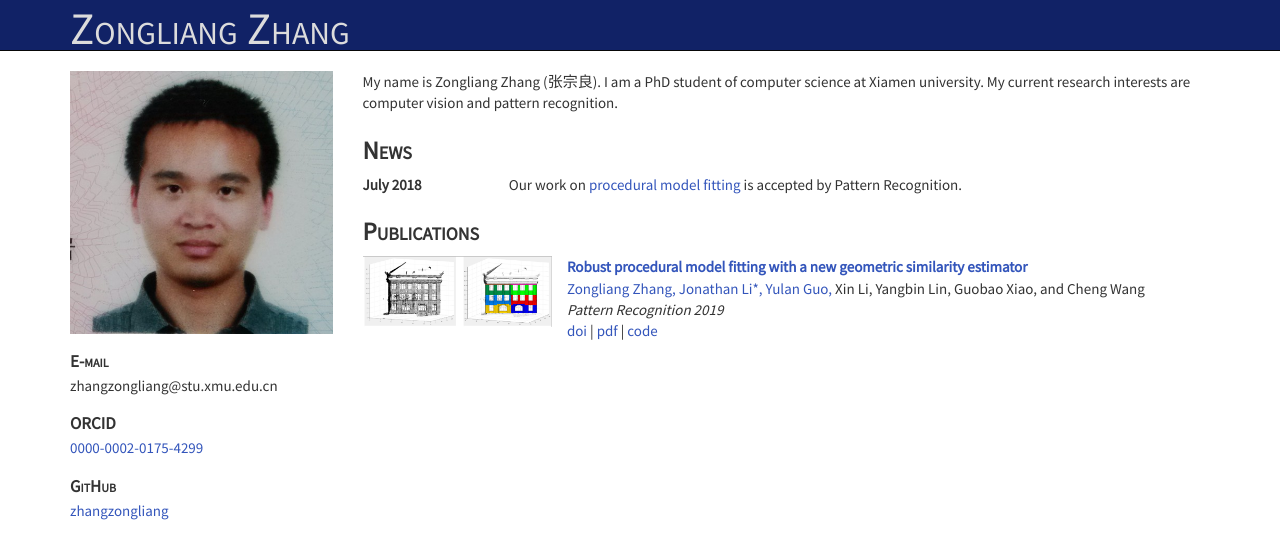
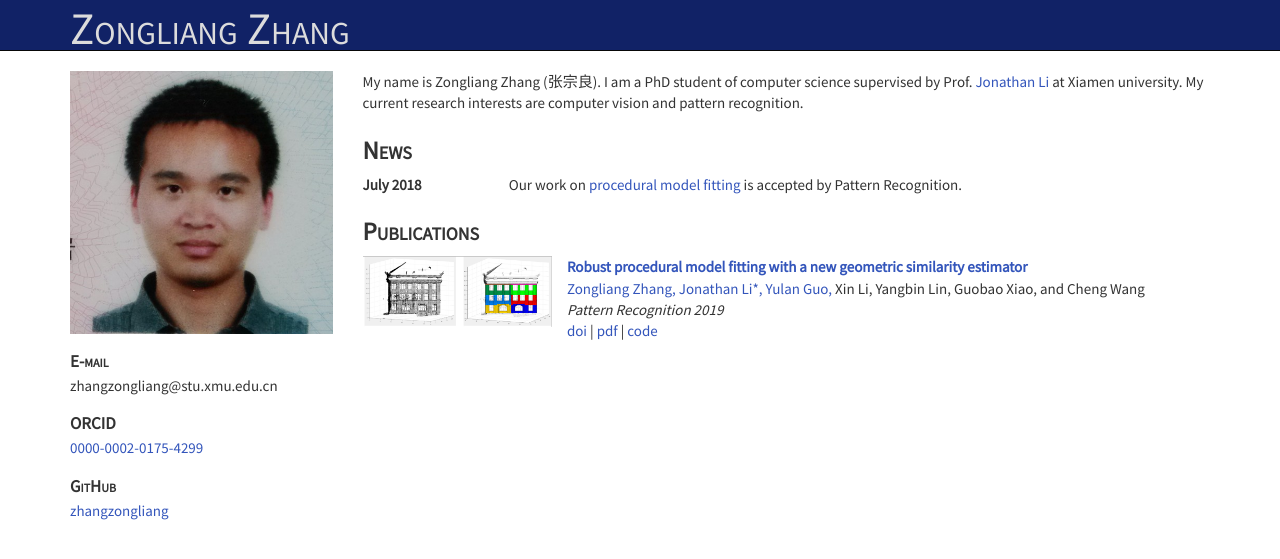
Before and after one commit to huangxw/zhangzongliang.github.io, a Jekyll site: the page built from index.html, in a window 1280 px wide. Shown: the top 559 px of the page. Built offline with Jekyll 4.4.1, drawn with Linux system fonts in a browser that asks for light colours.

Commit message:
Update index.html

```diff
--- a/index.html
+++ b/index.html
@@ -6,7 +6,7 @@ layout: default
 	<div class='hidden-md hidden-lg mainheader'>About</div>
 
 	<p>
-		My name is Zongliang Zhang (张宗良). I am a PhD student of computer science at Xiamen university.
+		My name is Zongliang Zhang (张宗良). I am a PhD student of computer science supervised by Prof. <a target='_blank' href='https://uwaterloo.ca/mobile-sensing/people-profiles/jonathan-li'>Jonathan Li</a> at Xiamen university.
 		My current research interests are computer vision and pattern recognition.
 	</p>
 
```
